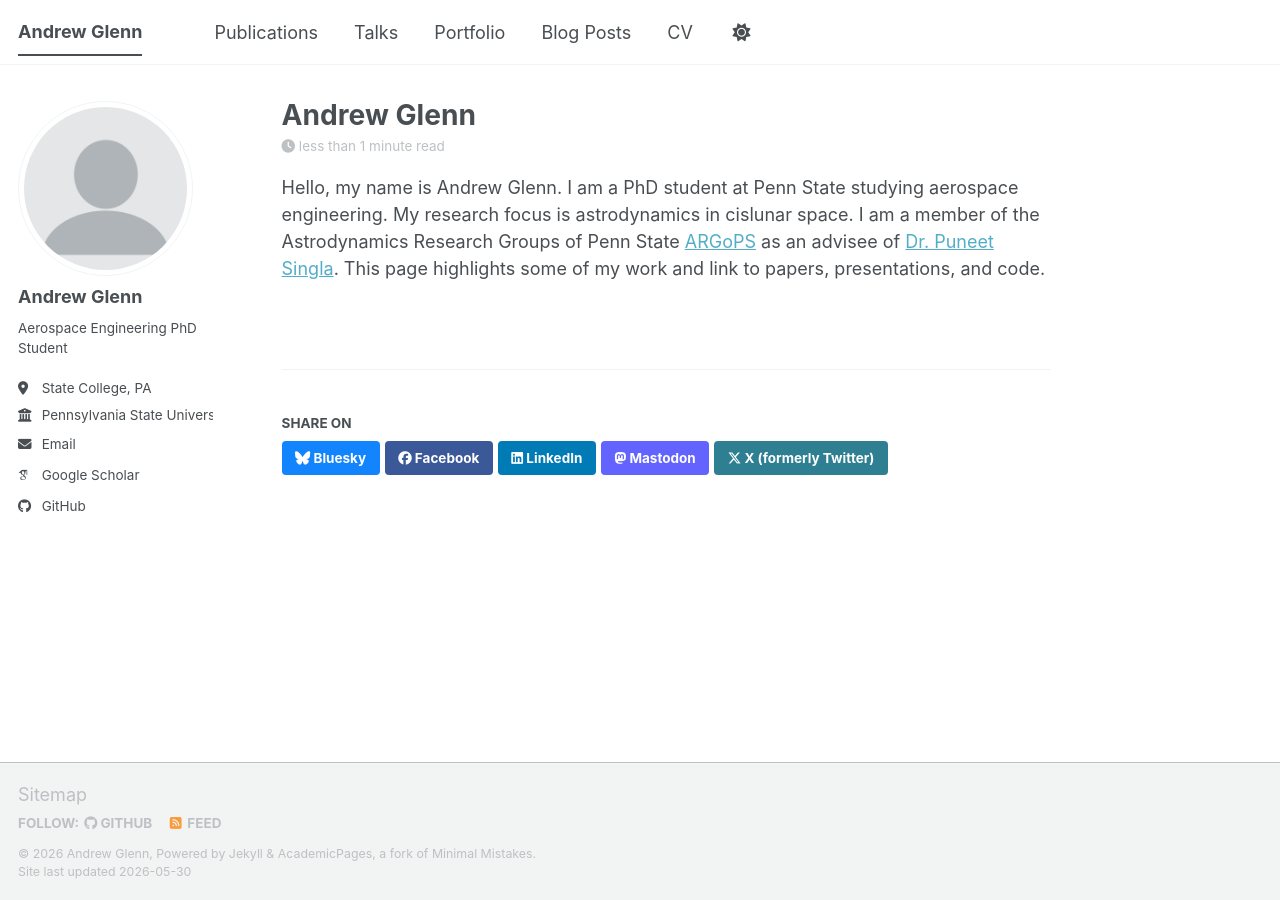
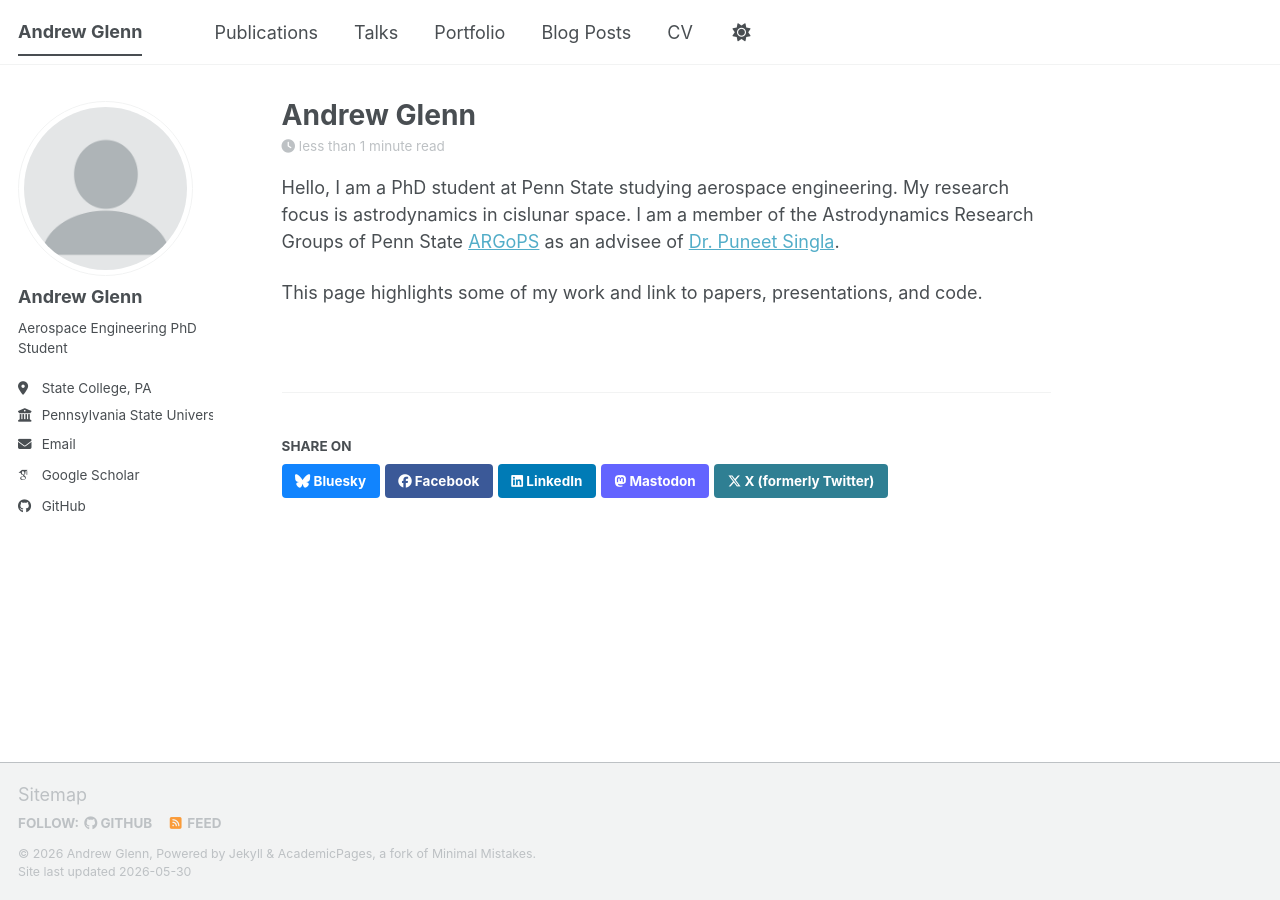
Before and after one commit to AGlenn357/AGlenn357.github.io, a Jekyll site: the page built from _pages/about.md, in a window 1280 px wide. Built offline with Jekyll 4.4.1, drawn with Linux system fonts in a browser that asks for light colours; some web fonts are replaced; a script bundle is joined from its source files by our own code; library files that are not in the unit come from our copies.

Commit message:
change intro

```diff
--- a/_pages/about.md
+++ b/_pages/about.md
@@ -7,5 +7,6 @@
   - /about.html
 ---
 
-Hello, my name is Andrew Glenn. I am a PhD student at Penn State studying aerospace engineering. My research focus is astrodynamics in cislunar space. I am a member of the Astrodynamics Research Groups of Penn State [ARGoPS](https://argops.psu.edu/) as an advisee of [Dr. Puneet Singla](https://www.aero.psu.edu/department/directory-detail-g.aspx?q=pxs433).
+Hello, I am a PhD student at Penn State studying aerospace engineering. My research focus is astrodynamics in cislunar space. I am a member of the Astrodynamics Research Groups of Penn State [ARGoPS](https://argops.psu.edu/) as an advisee of [Dr. Puneet Singla](https://www.aero.psu.edu/department/directory-detail-g.aspx?q=pxs433).
+
 This page highlights some of my work and link to papers, presentations, and code.
```
